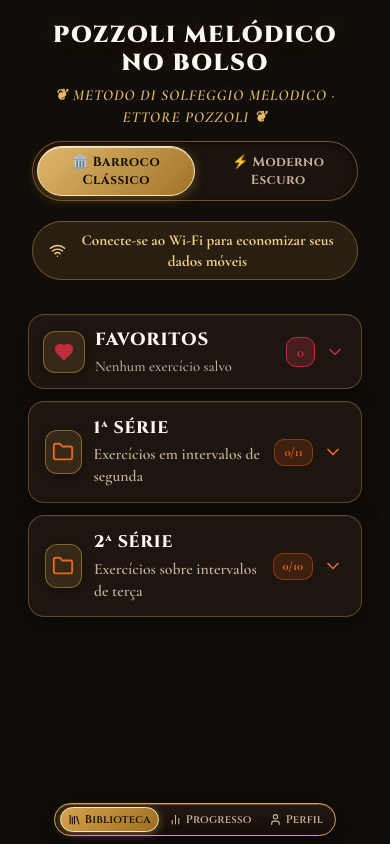
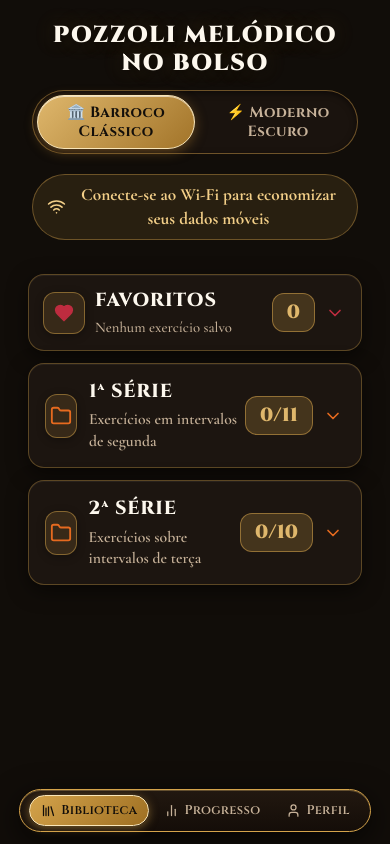
Before and after one commit to darlanmarley-hub/pozzoli-melodico, a React (Vite) app: page / in a window 390 px wide. Built offline with nearby package versions, Linux system fonts and the light colour scheme.

Commit message:
feat: ajustar zoom dos videos mobile, aumentar numeracao e quantidades, e ajustar menu inferior

```diff
--- a/src/components/BottomNavBar.jsx
+++ b/src/components/BottomNavBar.jsx
@@ -9,7 +9,7 @@
           className={`nav-tab-btn ${activeTab === 'library' ? 'active' : ''}`}
           onClick={() => onTabChange('library')}
         >
-          <Library size={15} />
+          <Library size={16} />
           <span>Biblioteca</span>
         </button>
 
@@ -17,7 +17,7 @@
           className={`nav-tab-btn ${activeTab === 'stats' ? 'active' : ''}`}
           onClick={() => onTabChange('stats')}
         >
-          <BarChart2 size={15} />
+          <BarChart2 size={16} />
           <span>Progresso</span>
         </button>
 
@@ -25,7 +25,7 @@
           className={`nav-tab-btn ${activeTab === 'profile' ? 'active' : ''}`}
           onClick={() => onTabChange('profile')}
         >
-          <User size={15} />
+          <User size={16} />
           <span>Perfil</span>
         </button>
       </div>
--- a/src/components/SavedExercisesView.jsx
+++ b/src/components/SavedExercisesView.jsx
@@ -152,7 +152,7 @@
                   </div>
 
                   <div>
-                    <div className="exercise-name" style={{ fontSize: '1.20rem', fontWeight: 800, color: 'var(--text-main)' }}>
+                    <div className="exercise-name" style={{ fontSize: '0.98rem', fontWeight: 700, color: 'var(--text-main)' }}>
                       {series.seriesTitle ? `${series.seriesTitle} - ${series.title}` : series.title}
                     </div>
                     <div className="exercise-subtitle" style={{ fontSize: '1.0rem', color: 'var(--text-muted)', marginTop: '3px', fontWeight: 500 }}>
--- a/src/components/SeriesLibraryModal.jsx
+++ b/src/components/SeriesLibraryModal.jsx
@@ -51,18 +51,6 @@
           POZZOLI MELÓDICO NO BOLSO
         </h1>
 
-        <div
-          className="library-sub-title"
-          style={{
-            fontSize: '0.85rem',
-            fontWeight: 700,
-            color: 'var(--accent-orange)',
-            letterSpacing: '0.5px',
-            textTransform: 'uppercase'
-          }}
-        >
-          {theme === 'baroque' ? '❦ Metodo di Solfeggio Melodico · Ettore Pozzoli ❦' : 'Leitura & Solfejo Musical'}
-        </div>
 
         {/* Seletor de Modelo de Design: Barroco Clássico vs Moderno Escuro */}
         {onThemeChange && (
@@ -71,6 +59,7 @@
               type="button"
               className={`theme-pill-btn ${theme === 'baroque' ? 'active' : ''}`}
               onClick={() => onThemeChange('baroque')}
+              style={{ fontSize: '0.92rem', padding: '7px 14px' }}
               title="Ativar Estilo Barroco Clássico (Pergaminho nobre, ouro antigo e tipografia clássica)"
             >
               🏛️ Barroco Clássico
@@ -79,6 +68,7 @@
               type="button"
               className={`theme-pill-btn ${theme === 'modern' ? 'active' : ''}`}
               onClick={() => onThemeChange('modern')}
+              style={{ fontSize: '0.92rem', padding: '7px 14px' }}
               title="Ativar Estilo Moderno Escuro"
             >
               ⚡ Moderno Escuro
@@ -92,9 +82,9 @@
             background: 'rgba(255, 102, 0, 0.14)',
             border: '1px solid rgba(255, 102, 0, 0.4)',
             color: '#ff944d',
-            padding: '8px 16px',
+            padding: '9px 18px',
             borderRadius: 'var(--radius-full)',
-            fontSize: '0.92rem',
+            fontSize: '1.05rem',
             fontWeight: 700,
             display: 'inline-flex',
             alignItems: 'center',
@@ -102,11 +92,11 @@
             gap: '8px',
             marginTop: '4px',
             marginBottom: '6px',
-            lineHeight: 1.35,
+            lineHeight: 1.4,
             textAlign: 'center'
           }}
         >
-          <Wifi size={17} style={{ flexShrink: 0 }} />
+          <Wifi size={19} style={{ flexShrink: 0 }} />
           <span>Conecte-se ao Wi-Fi para economizar seus dados móveis</span>
         </div>
       </div>
@@ -150,10 +140,10 @@
               </div>
 
               <div className="card-title-group">
-                <h3 style={{ fontSize: '1.10rem', fontWeight: 800, color: 'var(--text-main)' }}>
+                <h3 style={{ fontSize: '1.18rem', fontWeight: 800, color: 'var(--text-main)' }}>
                   FAVORITOS
                 </h3>
-                <p className="favorites-folder-subtitle" style={{ fontSize: '0.98rem', color: 'var(--text-muted)', marginTop: '2px', fontWeight: 500 }}>
+                <p className="favorites-folder-subtitle" style={{ fontSize: '1.02rem', color: 'var(--text-muted)', marginTop: '2px', fontWeight: 500 }}>
                   {favCount === 0 ? 'Nenhum exercício salvo' : `${favCount} exercício(s) salvo(s)`}
                 </p>
               </div>
@@ -161,13 +151,14 @@
 
             <div style={{ display: 'flex', alignItems: 'center', gap: '8px' }}>
               <span
+                className="folder-count-badge favorites-count-badge"
                 style={{
                   background: 'rgba(244, 63, 94, 0.2)',
                   color: 'var(--accent-rose)',
-                  fontWeight: 800,
-                  fontSize: '0.92rem',
-                  padding: '3px 10px',
-                  borderRadius: '10px',
+                  fontWeight: 900,
+                  fontSize: '1.20rem',
+                  padding: '4px 14px',
+                  borderRadius: '12px',
                   border: '1px solid var(--accent-rose)'
                 }}
               >
@@ -208,7 +199,7 @@
               }}
             >
               {savedSeries.length === 0 ? (
-                <div style={{ textAlign: 'center', padding: '16px 12px', color: 'var(--text-muted)', fontSize: '0.95rem', lineHeight: 1.45 }}>
+                <div style={{ textAlign: 'center', padding: '16px 12px', color: 'var(--text-muted)', fontSize: '1.02rem', lineHeight: 1.45 }}>
                   Nenhum exercício salvo em Favoritos ainda.<br />
                   Toque no ícone de coração ♡ em qualquer exercício para salvá-lo aqui.
                 </div>
@@ -233,11 +224,11 @@
                     >
                       <div style={{ display: 'flex', alignItems: 'center', gap: '10px' }}>
                         <div
-                          className="exercise-badge-number"
+                          className="exercise-badge-number favorite-badge-number"
                           style={{
-                            width: '38px',
-                            height: '38px',
-                            borderRadius: '11px',
+                            width: '44px',
+                            height: '44px',
+                            borderRadius: '12px',
                             background: isSeriesStudied ? 'rgba(16, 185, 129, 0.2)' : 'rgba(244, 63, 94, 0.15)',
                             display: 'flex',
                             alignItems: 'center',
@@ -247,23 +238,23 @@
                             flexShrink: 0
                           }}
                         >
-                          {isSeriesStudied ? <CheckCircle2 size={20} /> : (
-                            <span style={{ fontSize: '1.15rem', fontWeight: 900, fontFamily: 'var(--font-heading)' }}>
-                              {series.displayOrder > 0 ? series.displayOrder : <Video size={16} />}
+                          {isSeriesStudied ? <CheckCircle2 size={22} /> : (
+                            <span style={{ fontSize: '1.28rem', fontWeight: 900, fontFamily: 'var(--font-heading)' }}>
+                              {series.displayOrder > 0 ? series.displayOrder : <Video size={18} />}
                             </span>
                           )}
                         </div>
                         <div>
-                          <div className="exercise-name" style={{ fontSize: '1.20rem', fontWeight: 800, color: 'var(--text-main)', display: 'flex', alignItems: 'center', gap: '8px', flexWrap: 'wrap' }}>
+                          <div className="exercise-name" style={{ fontSize: '0.98rem', fontWeight: 700, color: 'var(--text-main)', display: 'flex', alignItems: 'center', gap: '8px', flexWrap: 'wrap' }}>
                             <span>{series.seriesTitle ? `${series.seriesTitle} - ${series.title}` : series.title}</span>
                             {isSeriesStudied && (
-                              <span style={{ background: '#10b981', color: '#ffffff', fontSize: '0.80rem', fontWeight: 800, padding: '2px 8px', borderRadius: '8px' }}>
+                              <span className="studied-badge" style={{ background: '#10b981', color: '#ffffff', fontSize: '0.82rem', fontWeight: 800, padding: '2px 8px', borderRadius: '8px' }}>
                                 Estudado ✓
                               </span>
                             )}
                           </div>
                           {series.subtitle && (
-                            <div className="exercise-subtitle" style={{ fontSize: '0.95rem', color: 'var(--text-muted)', marginTop: '3px', fontWeight: 500 }}>
+                            <div className="exercise-subtitle" style={{ fontSize: '1.02rem', color: 'var(--text-muted)', marginTop: '3px', fontWeight: 500 }}>
                               {series.subtitle}
                             </div>
                           )}
@@ -356,15 +347,16 @@
 
                   <div className="card-title-group">
                     <div style={{ display: 'flex', alignItems: 'center', gap: '8px' }}>
-                      <h3 style={{ fontSize: '1.05rem', fontWeight: 800, color: 'var(--text-main)' }}>
+                      <h3 style={{ fontSize: '1.18rem', fontWeight: 800, color: 'var(--text-main)' }}>
                         {folder.title.toUpperCase()}
                       </h3>
                       {isFolderComplete && (
                         <span
+                          className="status-badge-complete"
                           style={{
                             background: '#10b981',
                             color: '#ffffff',
-                            fontSize: '0.68rem',
+                            fontSize: '0.82rem',
                             fontWeight: 800,
                             padding: '2px 8px',
                             borderRadius: '10px'
@@ -375,7 +367,7 @@
                       )}
                     </div>
                     {folder.subtitle && (
-                      <p className="series-folder-subtitle" style={{ fontSize: '0.98rem', color: 'var(--text-muted)', margin: '3px 0 0 0', fontWeight: 600 }}>
+                      <p className="series-folder-subtitle" style={{ fontSize: '1.05rem', color: 'var(--text-muted)', margin: '3px 0 0 0', fontWeight: 600 }}>
                         {folder.subtitle}
                       </p>
                     )}
@@ -384,13 +376,14 @@
 
                 <div style={{ display: 'flex', alignItems: 'center', gap: '8px' }}>
                   <span
+                    className="folder-count-badge"
                     style={{
                       background: isFolderComplete ? 'rgba(16, 185, 129, 0.2)' : 'rgba(255, 102, 0, 0.15)',
                       color: isFolderComplete ? '#10b981' : 'var(--accent-orange)',
-                      fontWeight: 800,
-                      fontSize: '0.78rem',
-                      padding: '3px 9px',
-                      borderRadius: '10px',
+                      fontWeight: 900,
+                      fontSize: '1.20rem',
+                      padding: '4px 14px',
+                      borderRadius: '12px',
                       border: isFolderComplete ? '1px solid #10b981' : '1px solid rgba(255, 102, 0, 0.4)'
                     }}
                   >
@@ -430,7 +423,7 @@
                   }}
                 >
                   {folderExercises.length === 0 ? (
-                    <div style={{ textAlign: 'center', padding: '16px 12px', color: 'var(--text-muted)', fontSize: '0.85rem' }}>
+                    <div style={{ textAlign: 'center', padding: '16px 12px', color: 'var(--text-muted)', fontSize: '1.02rem', lineHeight: 1.45 }}>
                       Em breve novos exercícios serão adicionados a esta série.
                     </div>
                   ) : (
@@ -468,8 +461,8 @@
                             <div
                               className="exercise-badge-number"
                               style={{
-                                width: '42px',
-                                height: '42px',
+                                width: '44px',
+                                height: '44px',
                                 borderRadius: '12px',
                                 background: exercise.isDesktopMode
                                   ? 'rgba(37, 99, 235, 0.25)'
@@ -497,24 +490,25 @@
                               ) : isExStudied ? (
                                 <CheckCircle2 size={22} />
                               ) : (
-                                <span style={{ fontSize: '1.25rem', fontWeight: 900, fontFamily: 'var(--font-heading)' }}>
+                                <span style={{ fontSize: '1.28rem', fontWeight: 900, fontFamily: 'var(--font-heading)' }}>
                                   {exercise.displayOrder > 0 ? exercise.displayOrder : <Music size={18} />}
                                 </span>
                               )}
                             </div>
 
                             <div>
-                              <div className="exercise-name" style={{ fontSize: '1.20rem', fontWeight: 800, color: 'var(--text-main)', display: 'flex', alignItems: 'center', gap: '8px', flexWrap: 'wrap' }}>
+                              <div className="exercise-name" style={{ fontSize: '0.98rem', fontWeight: 700, color: 'var(--text-main)', display: 'flex', alignItems: 'center', gap: '8px', flexWrap: 'wrap' }}>
                                 <span>{exercise.title}</span>
                                 {exercise.isDesktopMode && (
                                   <span
+                                    className="desktop-format-badge"
                                     style={{
                                       background: 'rgba(37, 99, 235, 0.25)',
                                       border: '1px solid #3b82f6',
                                       color: '#60a5fa',
-                                      fontSize: '0.65rem',
+                                      fontSize: '0.82rem',
                                       fontWeight: 800,
-                                      padding: '1px 6px',
+                                      padding: '2px 8px',
                                       borderRadius: '8px'
                                     }}
                                   >
@@ -523,12 +517,13 @@
                                 )}
                                 {isExStudied && (
                                   <span
+                                    className="studied-badge"
                                     style={{
                                       background: '#10b981',
                                       color: '#ffffff',
-                                      fontSize: '0.65rem',
+                                      fontSize: '0.82rem',
                                       fontWeight: 800,
-                                      padding: '1px 6px',
+                                      padding: '2px 8px',
                                       borderRadius: '8px'
                                     }}
                                   >
@@ -537,7 +532,7 @@
                                 )}
                               </div>
                               {exercise.subtitle || (!exercise.isDesktopMode && `⏱ ${exercise.defaultBpm || 60} BPM`) ? (
-                                <div className="exercise-subtitle" style={{ fontSize: '0.92rem', color: 'var(--text-muted)', marginTop: '3px', display: 'flex', alignItems: 'center', gap: '8px', fontWeight: 500 }}>
+                                <div className="exercise-subtitle" style={{ fontSize: '1.02rem', color: 'var(--text-muted)', marginTop: '4px', display: 'flex', alignItems: 'center', gap: '8px', fontWeight: 500 }}>
                                   <span>{exercise.subtitle || (!exercise.isDesktopMode ? `⏱ ${exercise.defaultBpm || 60} BPM` : '')}</span>
                                 </div>
                               ) : null}
--- a/src/index.css
+++ b/src/index.css
@@ -751,30 +751,30 @@
 /* Redução Compacta e Delicada para Mobile (<= 768px) */
 @media (max-width: 768px) {
   .bottom-nav-container {
-    bottom: 8px;
+    bottom: 12px;
   }
 
   .bottom-nav-pill {
-    padding: 3px 5px;
-    gap: 3px;
-    box-shadow: 0 4px 14px rgba(0, 0, 0, 0.5);
+    padding: 5px 9px;
+    gap: 4px;
+    box-shadow: 0 5px 18px rgba(0, 0, 0, 0.45);
   }
 
   .nav-tab-btn {
-    padding: 4px 7px;
-    font-size: 0.70rem;
-    gap: 4px;
+    padding: 6px 11px;
+    font-size: 0.80rem;
+    gap: 5px;
   }
 
   .nav-tab-btn svg {
-    width: 13px;
-    height: 13px;
+    width: 15px;
+    height: 15px;
   }
 
   body.theme-baroque .bottom-nav-pill .nav-tab-btn {
-    font-size: 0.70rem !important;
-    letter-spacing: 0.2px !important;
-    padding: 4px 7px !important;
+    font-size: 0.80rem !important;
+    letter-spacing: 0.3px !important;
+    padding: 6px 11px !important;
   }
 }
 
@@ -929,8 +929,8 @@
 }
 
 .vertical-video-frame.has-scrollbar .vertical-video-element {
-  min-height: 125%;
-  object-fit: cover;
+  min-height: 100%;
+  object-fit: contain;
   object-position: top center;
 }
 
@@ -1220,7 +1220,98 @@
   border: 1px solid rgba(212, 163, 75, 0.4) !important;
   color: #f3cf88 !important;
   font-family: 'Cormorant Garamond', Georgia, serif !important;
-  font-size: 0.95rem !important;
+  font-size: 1.10rem !important;
+  font-weight: 700 !important;
+}
+
+@media (max-width: 768px) {
+  .wifi-tip-badge {
+    font-size: 1.05rem !important;
+    padding: 8px 14px !important;
+    line-height: 1.4 !important;
+  }
+
+  body.theme-baroque .wifi-tip-badge {
+    font-size: 1.08rem !important;
+  }
+
+  .series-folder-subtitle {
+    font-size: 1.05rem !important;
+    line-height: 1.4 !important;
+  }
+
+  .exercise-subtitle {
+    font-size: 1.02rem !important;
+    line-height: 1.4 !important;
+  }
+
+  .favorites-folder-subtitle {
+    font-size: 1.02rem !important;
+    line-height: 1.4 !important;
+  }
+
+  .theme-pill-btn {
+    font-size: 0.92rem !important;
+    padding: 7px 14px !important;
+  }
+
+  .folder-count-badge {
+    font-size: 1.20rem !important;
+    padding: 4px 14px !important;
+    font-weight: 900 !important;
+  }
+
+  body.theme-baroque .folder-count-badge {
+    font-size: 1.20rem !important;
+    font-weight: 900 !important;
+  }
+
+  .exercise-badge-number {
+    width: 44px !important;
+    height: 44px !important;
+    font-size: 1.28rem !important;
+  }
+
+  body.theme-baroque .exercise-badge-number {
+    font-size: 1.28rem !important;
+  }
+
+  .status-badge-complete,
+  .studied-badge {
+    font-size: 0.82rem !important;
+    padding: 2px 8px !important;
+  }
+
+  .desktop-format-badge {
+    font-size: 0.82rem !important;
+    padding: 2px 8px !important;
+  }
+
+  .exercise-name {
+    font-size: 0.95rem !important;
+  }
+
+  body.theme-baroque .exercise-name {
+    font-size: 0.95rem !important;
+  }
+
+  body.theme-baroque .series-folder-subtitle {
+    font-size: 1.05rem !important;
+    color: #dfcfbd !important;
+  }
+
+  body.theme-baroque .exercise-subtitle {
+    font-size: 1.02rem !important;
+    color: #d2c0ab !important;
+  }
+
+  /* Redução do zoom dos vídeos no mobile para enquadramento perfeito da partitura (exceto desktop) */
+  .vertical-video-frame.mobile-mode .vertical-video-element,
+  .vertical-video-frame:not(.desktop-mode) .vertical-video-element {
+    object-fit: contain !important;
+    transform: scale(0.88);
+    transform-origin: top center;
+  }
 }
 
 /* Baroque Accordion Folders */
@@ -1280,9 +1371,9 @@
 
 body.theme-baroque .exercise-name {
   font-family: 'Cinzel', serif !important;
-  font-size: 1.20rem !important;
-  font-weight: 800 !important;
-  letter-spacing: 0.5px !important;
+  font-size: 0.98rem !important;
+  font-weight: 700 !important;
+  letter-spacing: 0.3px !important;
 }
 
 body.theme-baroque .exercise-badge-number {
@@ -1291,6 +1382,17 @@
   color: #dfb76c !important;
   font-family: 'Cinzel', serif !important;
   box-shadow: inset 0 1px 3px rgba(0, 0, 0, 0.5);
+  font-size: 1.28rem !important;
+  font-weight: 900 !important;
+}
+
+body.theme-baroque .folder-count-badge {
+  background: rgba(212, 163, 75, 0.22) !important;
+  border: 1px solid rgba(212, 163, 75, 0.55) !important;
+  color: #dfb76c !important;
+  font-family: 'Cinzel', serif !important;
+  font-size: 1.20rem !important;
+  font-weight: 900 !important;
 }
 
 .series-folder-subtitle {
```
Also changed, not shown: src/components/VerticalVideoPlayer.jsx (+10 -6 lines).
